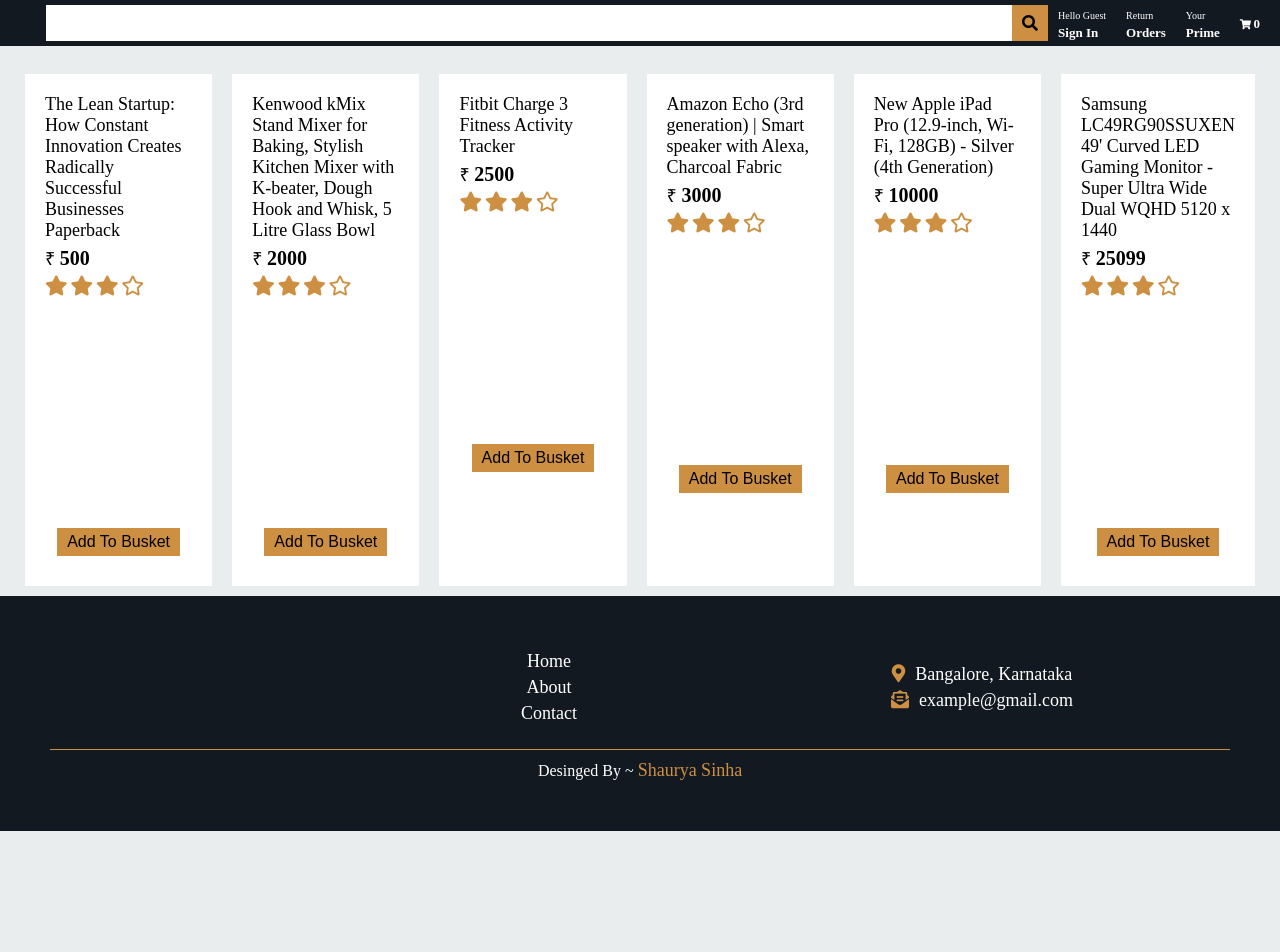
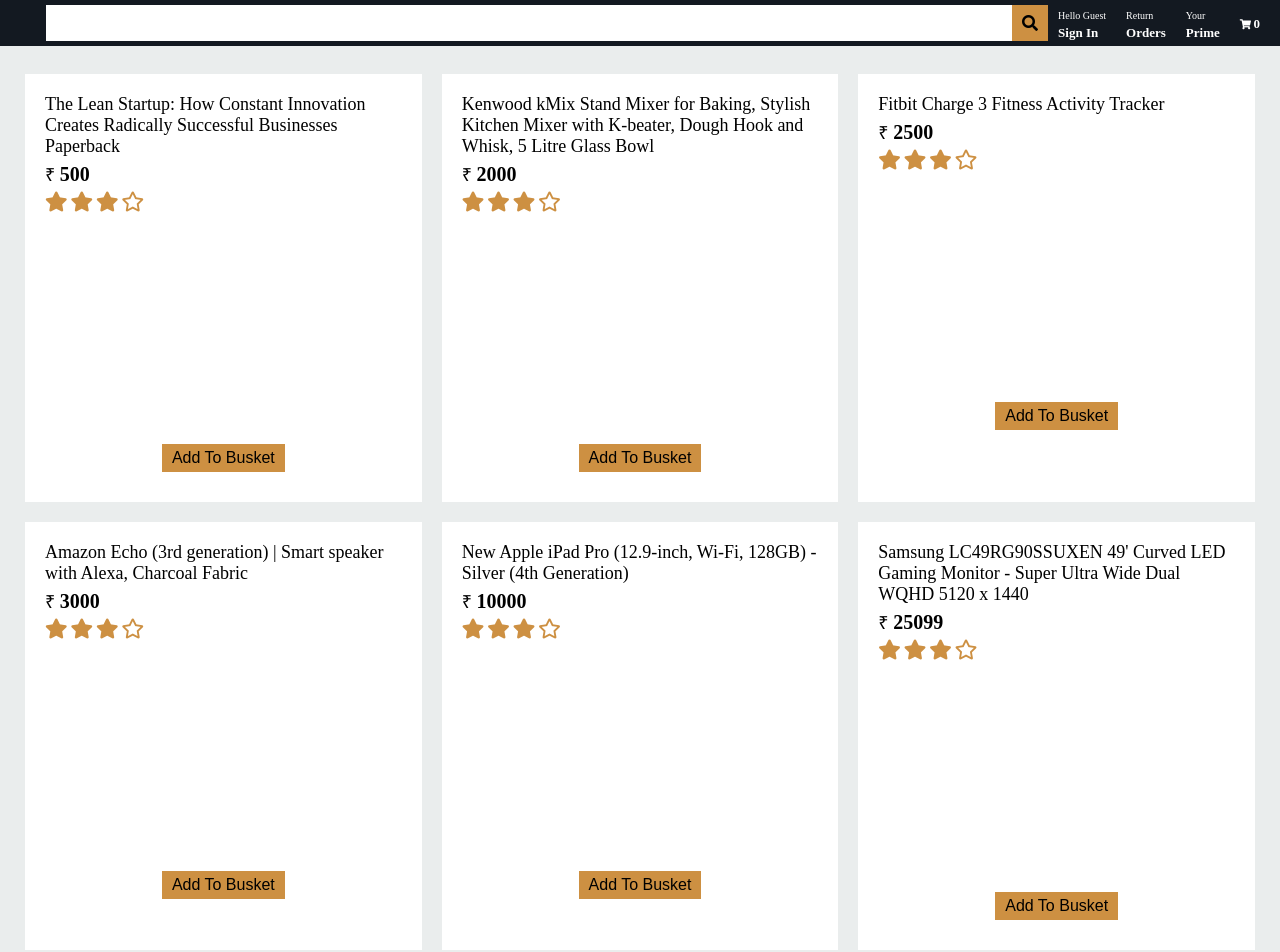
Before and after one commit to GayathmiKariyapperuma/amazon-clone, a React app: page / in a window 1280 px wide. Shown: the top 952 px of the page. Before the commit the page ends 831 px from the top, so only its background shows below. Built offline with nearby package versions, Linux system fonts and the light colour scheme.

Commit message:
bug fixed

```diff
--- a/src/components/Product.jsx
+++ b/src/components/Product.jsx
@@ -13,6 +13,8 @@
         <Book />
         <Mixer />
         <Tracker />
+      </div>
+      <div class="product_row d-flex">
         <Echo />
         <Ipad />
         <Monitor />
```
